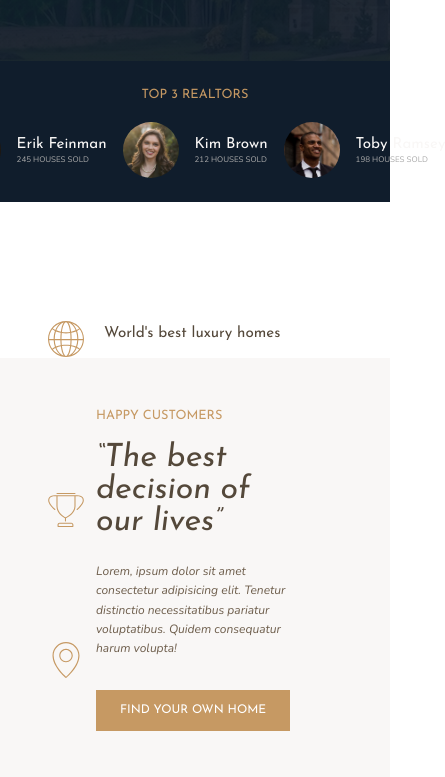
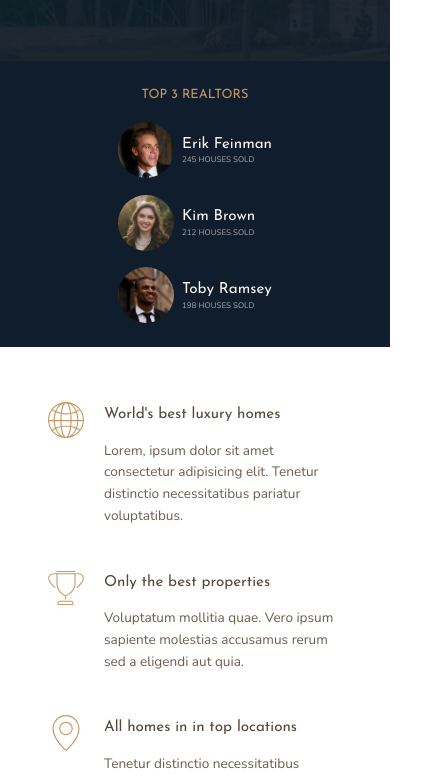
Before and after one commit to Belindaliang51/nexter, a website: page index.html in a window 390 px wide. Shown: the part 662-1439 px from the top of the page, 445 px wide, since content can reach past the window. Drawn offline with nearby package versions, Linux system fonts and the light colour scheme.

Commit message:
Edit media queries

```diff
--- a/sass/_base.scss
+++ b/sass/_base.scss
@@ -46,7 +46,7 @@ body{
     grid-template-columns:[sidebar-start] 8rem [sidebar-end full-start] minmax(6rem, 1fr) [center-start] repeat(8, [col-start] minmax(min-content, 14rem) [col-end]) [center-end] minmax(6rem, 1fr) [full-end];
 
     @media only screen and (max-width:1000px) {
-        grid-template-rows:6rem 80vh min-content 40vw repeat(3, min-content);
+        grid-template-rows:6rem 80vh min-content;
 
          grid-template-columns:[full-start] minmax(6rem, 1fr) [center-start] repeat(8, [col-start] minmax(min-content, 14rem) [col-end]) [center-end] minmax(6rem, 1fr) [full-end];
 
--- a/sass/_features.scss
+++ b/sass/_features.scss
@@ -8,8 +8,13 @@
     grid-gap:6rem;
     align-items: start;
 
-    @media only screen and (max-width){
-        height:100vh;
+    @media only screen and (max-width:600px) {
+        grid-gap:2.5rem;
+        margin:10rem 0 ;
+    }
+    @media only screen and (max-width:400px) {
+        grid-gap:1.5rem;
+        margin:5rem 0 ;
     }
 
 }
@@ -22,6 +27,9 @@
     grid-column-gap:2.5rem;
     align-items: start;
 
+    @media only screen and (max-width:600px) {
+        margin:2rem 0 ;
+    }
 
     &__icon{
         fill:$color-primary;
@@ -31,9 +39,6 @@
         transform: translateY(-1px);
     }
 
-
-
-
     &__text{
         font-size: 1.7rem;
     }
--- a/sass/_realtors.scss
+++ b/sass/_realtors.scss
@@ -23,6 +23,11 @@
          @media only screen and (max-width:800px) {
              grid-template-columns: repeat(3, min-content max-content);
          }
+         @media only screen and (max-width:600px) {
+             grid-template-columns: min-content max-content;
+             grid-column-gap:1rem;
+            grid-row-gap:2vh;
+         }
     }
 
     &__img{
--- a/sass/_story.scss
+++ b/sass/_story.scss
@@ -64,6 +64,12 @@
             grid-column: 1/-1;
             grid-row: 5/6;
         }
+        @media only screen and (max-width:600px) {
+            padding:5rem;
+        }
+        @media only screen and (max-width:400px) {
+            padding:4rem;
+        }
 
     }
 
```
Also changed, not shown: css/style.css.
